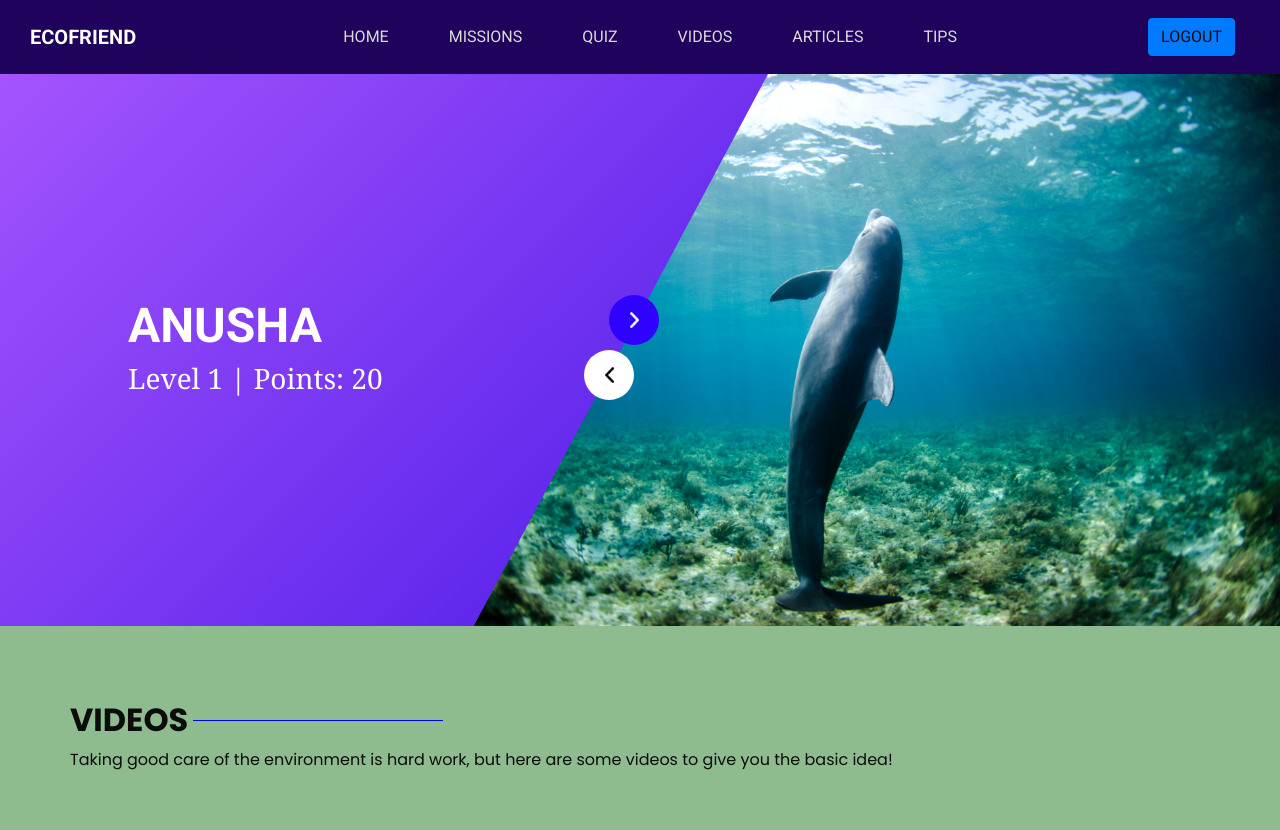
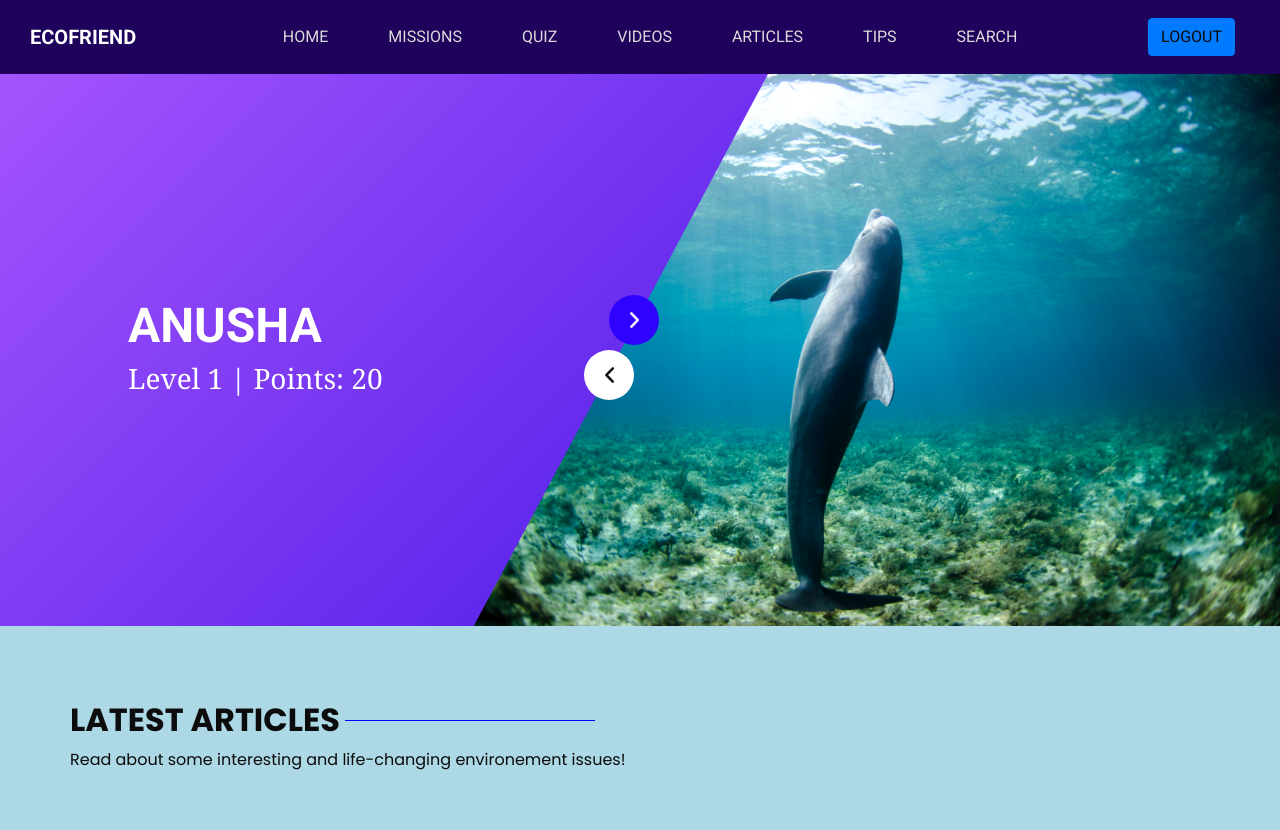
Before and after one commit to coderman1018/ecofriend, a Flask app: page /loggedin in a window 1280 px wide. Shown: the top 830 px of the page. Run offline with Flask 3, Linux system fonts and the light colour scheme; a user stored in the database is signed in; data comes from the database, SQL or seed files in the repository; both versions use the stored data as it was after the commit; some libraries are stand-ins or nearby versions.

Commit message:
not appch

```diff
--- a/main.py
+++ b/main.py
@@ -172,6 +172,13 @@
 
     return redirect(url_for('loggedin'))
 
+@app.route('/search')
+def search():
+    return render_template("search.html")
+
+@app.route('/show_results',methods=["GET","POST"])
+def show_results():
+    return render_template("show_results.html")
 
 if __name__ == "__main__":
     app.run(debug=True, host='0.0.0.0', port=81)
--- a/templates/loggedin.html
+++ b/templates/loggedin.html
@@ -68,6 +68,9 @@
                 </li>
                 <li class="nav-item">
                   <a class="nav-link" href="/contact">Tips</a>
+                </li>
+                <li class="nav-item">
+                  <a class="nav-link" href="/search">Search</a>
                 </li>
               </ul>
             </div>
@@ -146,7 +149,124 @@
 
 
   <!-- end about section -->
+  <section class="news_section layout_padding" style="background-color:lightblue">
+    <div class="container">
+      <div class="d-flex flex-column">
+        <div class="custom_heading-container">
 
+          <h2>
+            Latest Articles
+          </h2>
+          <hr>
+        </div>
+        <p>
+          Read about some interesting and life-changing environement issues!
+        </p>
+      </div>
+      <div class="row">
+        <div class="col-md-4">
+          <div class="box">
+            <div class="img-box">
+              <img src="https://st.depositphotos.com/1288351/3082/i/450/depositphotos_30828375-stock-photo-global-warming.jpg" alt="">
+            </div>
+            <div class="action-box">
+              <div class="action">
+                <a href="">
+                  <img src="static/images/like.png" alt="">
+                </a>
+                <a href="">
+                  <img src="static/images/comment.png" alt="">
+                </a>
+                <a href="">
+                  <img src="static/images/share.png" alt="">
+                </a>
+              </div>
+            </div>
+            <div class="detail-box">
+              <h4>
+                Climate Change
+              </h4>
+              <p>
+                Everything you need to know about the leading cause of blazing summers and freezing winters.
+              </p>
+              <div>
+                <a href="https://climate.nasa.gov/ask-nasa-climate/?page=0&per_page=40&order=publish_date+desc%2C+created_at+desc&search=&hide_filter_bar=true&grid_list_klass=full_news_list&category=25" target="_blank">
+                  Read More
+                </a>
+              </div>
+            </div>
+          </div>
+        </div>
+        <div class="col-md-4">
+          <div class="box">
+            <div class="img-box">
+              <img src="https://media.istockphoto.com/photos/detail-of-white-smoke-polluted-sky-picture-id167231386?k=20&m=167231386&s=612x612&w=0&h=clDMVshrdtI-fBQg7WkT1THAuDst5B0Ds_3SqYTuzAU=" alt="">
+            </div>
+            <div class="action-box">
+              <div class="action">
+                <a href="">
+                  <img src="static/images/like.png" alt="">
+                </a>
+                <a href="">
+                  <img src="static/images/comment.png" alt="">
+                </a>
+                <a href="">
+                  <img src="static/images/share.png" alt="">
+                </a>
+              </div>
+            </div>
+            <div class="detail-box">
+              <h4>
+                Air Pollution
+              </h4>
+              <p>
+                <!-- Air pollution is one of the biggest environmental issues in the US. In 2021 alone, about 67 million tons of pollution were emitted into the atmosphere. -->
+                Learn about why our bodies have become so sensitive to mild diseases.
+              </p>
+              <div>
+                <a href="https://www.who.int/health-topics/air-pollution#tab=tab_1" target="_blank">
+                  Read More
+                </a>
+              </div>
+            </div>
+          </div>
+        </div>
+        <div class="col-md-4">
+          <div class="box">
+            <div class="img-box">
+              <img src="https://thumbs.dreamstime.com/b/swedish-deforestation-horizontal-landscape-symbols-southern-sweden-30551734.jpg" alt="">
+            </div>
+            <div class="action-box">
+              <div class="action">
+                <a href="">
+                  <img src="static/images/like.png" alt="">
+                </a>
+                <a href="">
+                  <img src="static/images/comment.png" alt="">
+                </a>
+                <a href="">
+                  <img src="static/images/share.png" alt="">
+                </a>
+              </div>
+            </div>
+            <div class="detail-box">
+              <h4>
+                Deforestation
+              </h4>
+              <p>
+                The biggest reason for the extinction of animals and depleting forests.
+              </p>
+              <div>
+                <a href="https://education.nationalgeographic.org/resource/deforestation" target="_blank">
+                  Read More
+                </a>
+              </div>
+            </div>
+          </div>
+        </div>
+      </div>
+    </div>
+  </section>
 
   <!-- portfolio section -->
 
```
Also changed, not shown: templates/article.html (deleted, +0 -18 lines), templates/news.html (+4 -4 lines), templates/search.html (added, +89 -0 lines), templates/show_results.html (added, +30 -0 lines), ecofriend.db.
